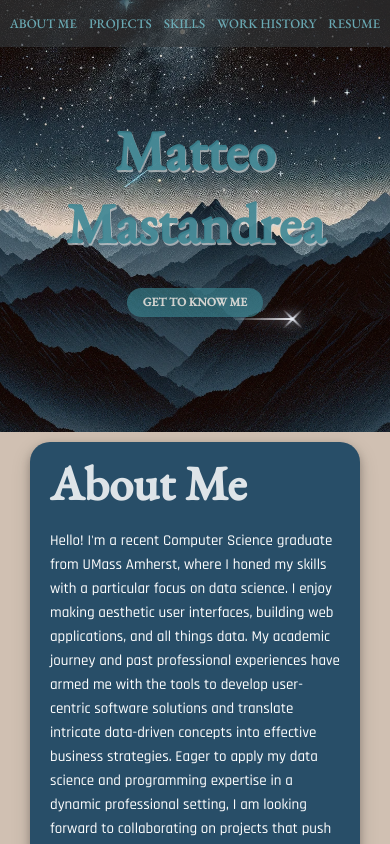
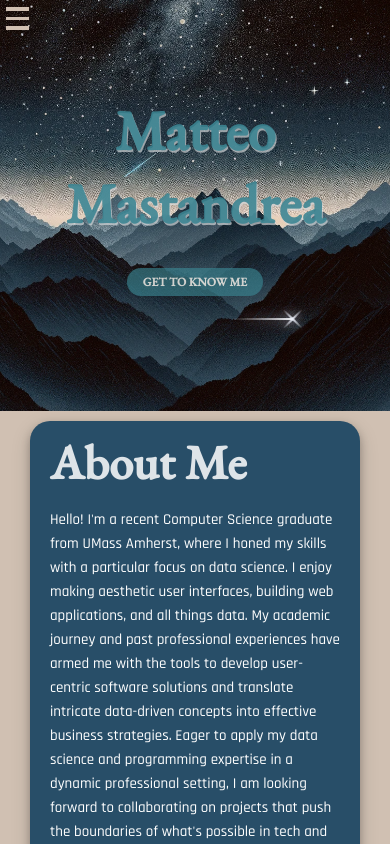
Before and after one commit to matteo353/portfolio-website, a React (Create React App) app: page / in a window 390 px wide. Shown: the top 844 px of the page. Built offline with nearby package versions, Linux system fonts and the light colour scheme; a web font is replaced by a local one.

Commit message:
hamburger menu

```diff
--- a/src/components/Navbar.js
+++ b/src/components/Navbar.js
@@ -1,15 +1,25 @@
-import React from 'react'
+import React , {useState } from 'react'
 import './Styling/Navbar.css'
 
 function Navbar({scrollToAbout, scrollToProjects, scrollToSkills, scrollToWork}) {
   const resumeUrl = "https://drive.google.com/file/d/1ySKFYyeiMikuqCKIgd59ibW0UkMeLDb3/view?usp=sharing";
+  const [isActive, setIsActive] = useState(false);
 
 
   const viewResume = () => {
       window.open(resumeUrl, '_blank', 'noopener,noreferrer');
   };
+
+  const hamburgerMenuClick = () => {
+    setIsActive(current => !current); // Toggles the isActive state
+  };
+
+
+
+
   return (
     <div>
+    <div className='nav'>
         <nav className="navbar">
         <ul className="nav-list">
         <li className="nav-item" onClick={scrollToAbout}>ABOUT ME</li>
@@ -19,7 +29,27 @@ function Navbar({scrollToAbout, scrollToProjects, scrollToSkills, scrollToWork})
         <li className="nav-item" onClick={viewResume}>RESUME</li>
       </ul>
     </nav>
+    <button
+      className={`hamburger ${isActive ? 'is-active' : ''}`}
+      onClick={hamburgerMenuClick}
+     >
+      <div className='bar'></div>
+    </button>
     </div>
+    <nav className={`mobile-nav ${isActive ? 'is-active' : ''}`}>
+    <ul className="mobile-nav-list" onClick={hamburgerMenuClick}>
+        <li onClick={scrollToAbout }>ABOUT ME</li>
+        <li onClick={scrollToProjects}>PROJECTS</li>
+        <li onClick={scrollToSkills}>SKILLS</li>
+        <li onClick={scrollToWork}>WORK HISTORY</li>
+        <li onClick={viewResume}>RESUME</li>
+      </ul>
+
+    </nav>
+
+
+    </div>
+
   )
 }
 
--- a/src/components/Styling/Landing.css
+++ b/src/components/Styling/Landing.css
@@ -89,7 +89,7 @@
 
   @media (max-width: 600px) {
     .landing-container {
-      padding-top: 45px;
+      padding-top: 35px;
     }
     .landing-title {
       padding-top: 50px;
--- a/src/components/Styling/Navbar.css
+++ b/src/components/Styling/Navbar.css
@@ -1,4 +1,8 @@
 @import url('https://fonts.googleapis.com/css2?family=Rajdhani:wght@500&display=swap');
+
+.nav {
+  display: flex
+}
 
 .navbar {
     text-align: center;
@@ -35,17 +39,88 @@
     color: #d0c0b2; /* A highlight color when hovering */
   }
 
-  @media (max-width: 600px) {
+
+  .hamburger {
+    position: relative;
+    display: block;
+    width:35px;
+    cursor:pointer;
+    appearance: none;
+    background: none;
+    outline: none;
+    border: none;
+    z-index: 99;
+  }
+
+  .hamburger .bar, .hamburger:after, .hamburger:before {
+    content: '';
+    display: block;
+    width: 100%;
+    height: 3.5px;
+    background-color: #d0c0b2;
+    margin: 6px 0px;
+    transition: 0.4s;
+  }
+
+  .hamburger.is-active:before {
+    transform: rotate(-45deg) translate(-9.5px, 4.5px)
+  }
+
+  .hamburger.is-active:after {
+    transform: rotate(45deg) translate(-8px, -4.5px)
+  }
+
+  .hamburger.is-active .bar {
+    opacity: 0;
+  }
+
+  .mobile-nav {
+    position: fixed;
+    top:0;
+    left: 100%;
+    background-color: rgb(8, 46, 66);
+    height: 100vh;
+    width: 100%;
+    display: block;
+    z-index: 98;
+    padding-top: 120px;
+    transition: 0.4s;
+  }
+
+  .mobile-nav-list {
+    list-style: none;
+    padding-left: 0;
+  }
+
+  .mobile-nav.is-active {
+    left:0%;
+  }
+
+  .mobile-nav li {
+    display: block;
+    margin: 0 auto 16px;
+    text-align: center;
+    width: 100%;
+    max-width: 200px;
+    padding: 12px 10px;
+    background-color: #65abb7e3;
+    color: white;
+    text-decoration: none;
+  }
+
+  @media (max-width: 768px) {
     .navbar {
-      font-size: 12px;
-      padding: 15px 0px;
-      background-color: rgba(51, 56, 59, 0.655)
-    }
-
-    .nav-item {
-      font-size: 13px;
-      margin: 0 6px;
-      color: #73b9c5e3;
+      display: none
     }
 
   }
+
+  @media (min-width: 768px) {
+    .hamburger {
+      display: none
+    }
+
+    .mobile-nav {
+      display: none
+    }
+  }
```
